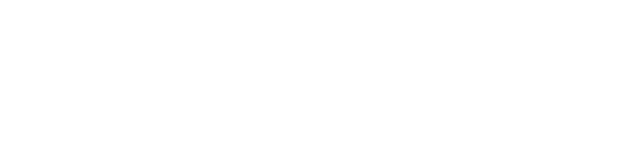
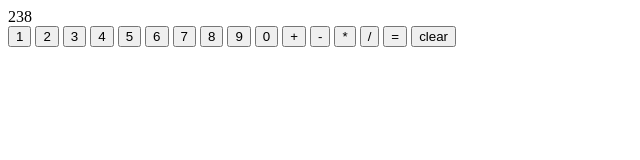
Before and after one commit to OU-ZAA/Calculator-TOP-js, a plain HTML site: page index.html in a window 1280 px wide. Shown: the whole page, without its empty margins (0-640 px from the left). Drawn offline with Linux system fonts and the light colour scheme.

Commit message:
Create a basic HTML calculator

```diff
--- a/index.html
+++ b/index.html
@@ -8,6 +8,24 @@
     <title>Calculator TOP</title>
 </head>
 <body>
-
+    <div>
+        <div>238</div>
+        <button>1</button>
+        <button>2</button>
+        <button>3</button>
+        <button>4</button>
+        <button>5</button>
+        <button>6</button>
+        <button>7</button>
+        <button>8</button>
+        <button>9</button>
+        <button>0</button>
+        <button>+</button>
+        <button>-</button>
+        <button>*</button>
+        <button>/</button>
+        <button>=</button>
+        <button>clear</button>
+    </div>
 </body>
 </html>
```
